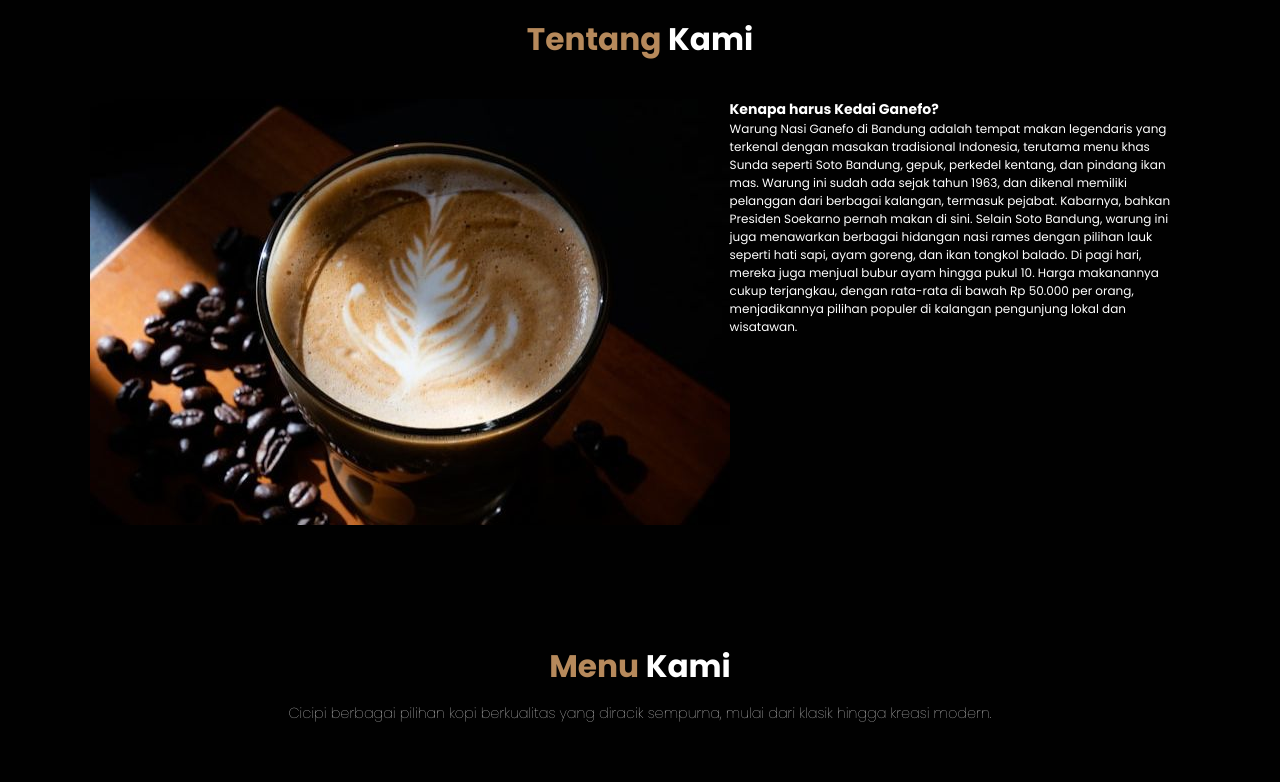
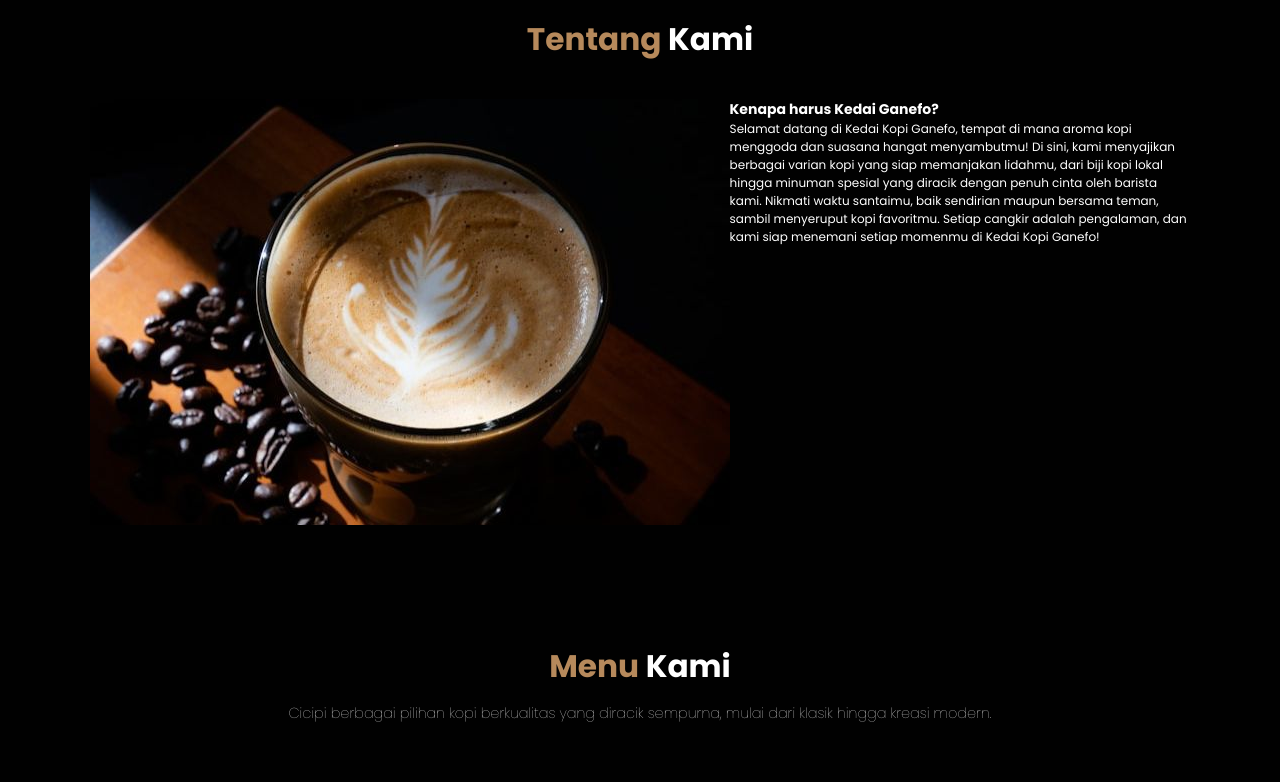
Before and after one commit to Luthfii27/Kedai-Kopi-Ganefo, a plain HTML site: page index.html in a window 1280 px wide. Shown: the part 880-1662 px from the top of the page. Drawn offline with nearby package versions, Linux system fonts and the light colour scheme.

Commit message:
Update index.html

```diff
--- a/index.html
+++ b/index.html
@@ -63,18 +63,7 @@
         <div class="conten">
           <h3>Kenapa harus Kedai Ganefo?</h3>
           <p>
-            Warung Nasi Ganefo di Bandung adalah tempat makan legendaris yang
-            terkenal dengan masakan tradisional Indonesia, terutama menu khas
-            Sunda seperti Soto Bandung, gepuk, perkedel kentang, dan pindang
-            ikan mas. Warung ini sudah ada sejak tahun 1963, dan dikenal
-            memiliki pelanggan dari berbagai kalangan, termasuk pejabat.
-            Kabarnya, bahkan Presiden Soekarno pernah makan di sini. Selain Soto
-            Bandung, warung ini juga menawarkan berbagai hidangan nasi rames
-            dengan pilihan lauk seperti hati sapi, ayam goreng, dan ikan tongkol
-            balado. Di pagi hari, mereka juga menjual bubur ayam hingga pukul
-            10. Harga makanannya cukup terjangkau, dengan rata-rata di bawah Rp
-            50.000 per orang, menjadikannya pilihan populer di kalangan
-            pengunjung lokal dan wisatawan.
+            Selamat datang di Kedai Kopi Ganefo, tempat di mana aroma kopi menggoda dan suasana hangat menyambutmu! Di sini, kami menyajikan berbagai varian kopi yang siap memanjakan lidahmu, dari biji kopi lokal hingga minuman spesial yang diracik dengan penuh cinta oleh barista kami. Nikmati waktu santaimu, baik sendirian maupun bersama teman, sambil menyeruput kopi favoritmu. Setiap cangkir adalah pengalaman, dan kami siap menemani setiap momenmu di Kedai Kopi Ganefo!
           </p>
         </div>
       </div>
@@ -140,8 +129,7 @@
     <section id="contact" class="contact">
       <h2><span>Kontak</span> Kami</h2>
       <p>
-        Cicipi berbagai pilihan kopi berkualitas yang diracik sempurna, mulai
-        dari klasik hingga kreasi modern.
+        Punya pertanyaan tentang kopi kami? Kami selalu senang mendengarnya!
       </p>
 
       <div class="row">
```
